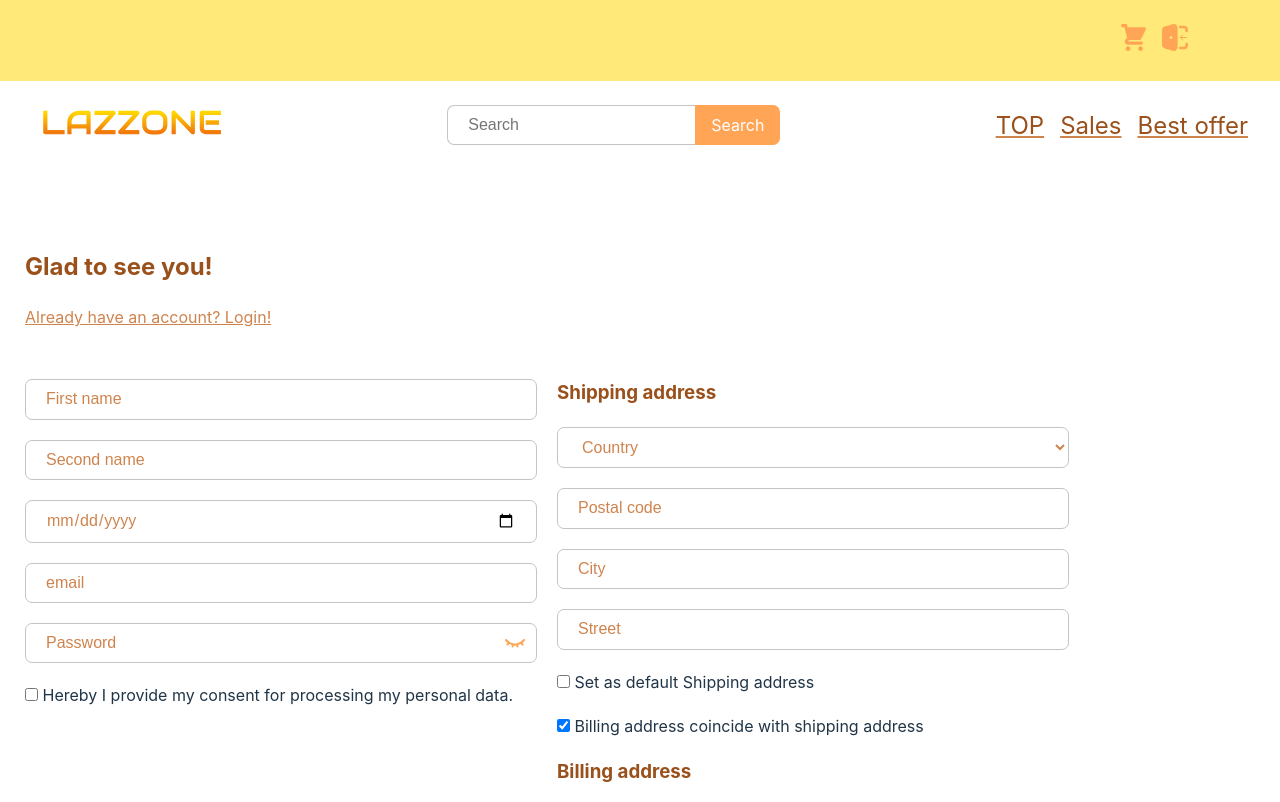
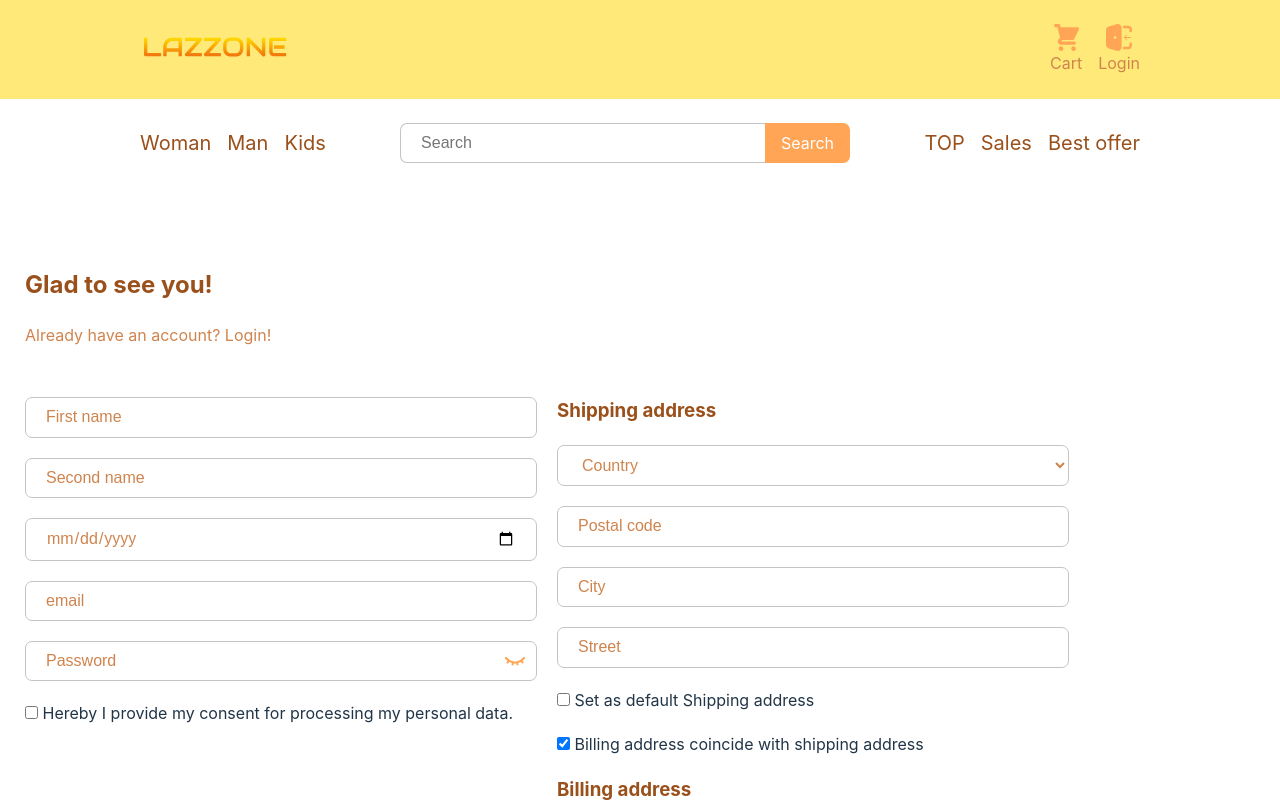
Before and after one commit to mamont79/eCommerce-Application, a React (Vite) app: page /registration in a window 1280 px wide. Shown: the top 802 px of the page. Built offline with nearby package versions, Linux system fonts and the light colour scheme.

Commit message:
feat: add adaptive header

```diff
--- /dev/null
+++ b/src/assets/burgerMenu.tsx
@@ -0,0 +1,34 @@
+export default function BurgerMenuSvg({
+  color = '#FFA555',
+}: {
+  color: string;
+}) {
+  return (
+    <svg
+      width="25"
+      height="20"
+      viewBox="0 0 20 16"
+      fill="none"
+      xmlns="http://www.w3.org/2000/svg"
+    >
+      <path
+        fillRule="evenodd"
+        clipRule="evenodd"
+        d="M0 1.33331C0 0.979697 0.15051 0.640564 0.418419 0.390519C0.686328 0.140474 1.04969 0 1.42857 0H18.5714C18.9503 0 19.3137 0.140474 19.5816 0.390519C19.8495 0.640564 20 0.979697 20 1.33331C20 1.68693 19.8495 2.02606 19.5816 2.27611C19.3137 2.52615 18.9503 2.66663 18.5714 2.66663H1.42857C1.04969 2.66663 0.686328 2.52615 0.418419 2.27611C0.15051 2.02606 0 1.68693 0 1.33331Z"
+        fill={color}
+      />
+      <path
+        fillRule="evenodd"
+        clipRule="evenodd"
+        d="M0 7.99982C0 7.6462 0.15051 7.30707 0.418419 7.05702C0.686328 6.80698 1.04969 6.6665 1.42857 6.6665H18.5714C18.9503 6.6665 19.3137 6.80698 19.5816 7.05702C19.8495 7.30707 20 7.6462 20 7.99982C20 8.35343 19.8495 8.69257 19.5816 8.94261C19.3137 9.19266 18.9503 9.33313 18.5714 9.33313H1.42857C1.04969 9.33313 0.686328 9.19266 0.418419 8.94261C0.15051 8.69257 0 8.35343 0 7.99982Z"
+        fill={color}
+      />
+      <path
+        fillRule="evenodd"
+        clipRule="evenodd"
+        d="M0 14.6668C0 14.3132 0.15051 13.9741 0.418419 13.724C0.686328 13.474 1.04969 13.3335 1.42857 13.3335H18.5714C18.9503 13.3335 19.3137 13.474 19.5816 13.724C19.8495 13.9741 20 14.3132 20 14.6668C20 15.0204 19.8495 15.3596 19.5816 15.6096C19.3137 15.8596 18.9503 16.0001 18.5714 16.0001H1.42857C1.04969 16.0001 0.686328 15.8596 0.418419 15.6096C0.15051 15.3596 0 15.0204 0 14.6668Z"
+        fill={color}
+      />
+    </svg>
+  );
+}
--- a/src/assets/lazzoneIcon.tsx
+++ b/src/assets/lazzoneIcon.tsx
@@ -1,8 +1,8 @@
 export default function LazzoneIconSvg() {
   return (
     <svg
-      width="200"
-      height="25"
+      width="150"
+      height="20"
       viewBox="0 0 215 30"
       fill="none"
       xmlns="http://www.w3.org/2000/svg"
--- /dev/null
+++ b/src/components/contentContainer/contentContainer.ts
@@ -0,0 +1,11 @@
+import { styled } from 'styled-components';
+
+export const StyledCenteredContentContainer = styled.div`
+  display: flex;
+  padding: 1.5rem 1rem;
+  align-items: center;
+  gap: 1rem;
+  justify-content: space-between;
+  max-width: 1000px;
+  margin: 0 auto;
+`;
--- a/src/components/navBar/CustomerProfileLink.tsx
+++ b/src/components/navBar/CustomerProfileLink.tsx
@@ -1,11 +1,15 @@
 import { Link } from 'react-router-dom';
 import UserIconSvg from '../../assets/userIcon';
+import { StyledMenuLinkContainer, StyledMenuLinkLabel } from './header';
 
 export function CustomerProfileLink({ isVisible }: { isVisible: boolean }) {
   if (!isVisible) return null;
   return (
     <Link to="/profile">
-      <UserIconSvg color="#FFA555" />
+      <StyledMenuLinkContainer>
+        <UserIconSvg color="#FFA555" />
+        <StyledMenuLinkLabel>Account </StyledMenuLinkLabel>
+      </StyledMenuLinkContainer>
     </Link>
   );
 }
--- a/src/components/navBar/header.ts
+++ b/src/components/navBar/header.ts
@@ -1,3 +1,4 @@
+import { Link } from 'react-router-dom';
 import styled from 'styled-components';
 
 export const StyledWraperHeader = styled.header`
@@ -7,27 +8,68 @@ export const StyledWraperHeader = styled.header`
 `;
 
 export const StyledFirstHeaderRow = styled.div`
-  display: flex;
-  justify-content: space-between;
-  flex-wrap: wrap;
-  gap: 1rem;
-  padding: 1.5rem 2rem;
   background: #ffe978;
+  width: 100%;
 `;
 
 export const StyledSecondHeaderRow = styled.div`
-  display: flex;
-  padding: 1.5rem 2rem;
-  align-items: center;
-  gap: 1rem;
-  flex-wrap: wrap;
-  justify-content: space-between;
+  width: 100%;
 `;
 
 export const StyledContainerForUserControlsLinks = styled.div`
   display: flex;
   flex-wrap: wrap;
   gap: 1rem;
+
+  @media (max-width: 768px) {
+    display: none;
+  }
+`;
+
+export const StyledMenuLinkContainer = styled.div`
+  display: flex;
+  flex-direction: column;
+  align-items: center;
+`;
+
+export const StyledMenuLinkLabel = styled.span`
+  display: flex;
+  flex-direction: column;
+  align-items: center;
+
+  @media (max-width: 768px) {
+    display: none;
+  }
+`;
+
+export const StyledBurgerDropdownContent = styled.div`
+  display: none;
+  position: absolute;
+  background-color: #ffffff;
+  box-shadow: 0px 8px 16px 0px rgba(0, 0, 0, 0.2);
+  z-index: 1;
+  min-width: 150px;
+`;
+
+export const StyledBurgerMenu = styled.div`
+  position: relative;
+  display: none;
+
+  &:hover ${StyledBurgerDropdownContent} {
+    display: block;
+  }
+
+  @media (max-width: 768px) {
+    display: inline-block;
+  }
+`;
+
+export const StyledBurgerMenuLinks = styled(Link)`
+  display: block;
+  padding: 12px 20px;
+  &:hover {
+    color: #ffa555;
+  }
 `;
 
 export const StyledTextLink = styled.p`
@@ -35,6 +77,7 @@ export const StyledTextLink = styled.p`
   white-space: nowrap;
   line-height: 35px;
   font-weight: 400;
-  font-size: 24px;
+  font-size: 20px;
   color: #9a501b;
+  margin: 0;
 `;
--- a/src/components/navBar/inputStyle.ts
+++ b/src/components/navBar/inputStyle.ts
@@ -2,13 +2,20 @@ import styled from 'styled-components';
 import { StyledBtn } from '../styledBtn';
 
 export const SearchWrapper = styled.div`
-  min-width: 280px;
+  min-width: 260px;
   display: flex;
   flex-wrap: nowrap;
+  width: 45%;
+
+  @media (max-width: 768px) {
+    width: 90%;
+    margin: 0 auto;
+  }
 `;
 
 export const SearchInput = styled.input`
   color: #cf844e;
+  width: 100%;
   font-family: Arial;
   font-size: 16px;
   padding: 10px 20px;
--- a/src/components/navBar/navigationLinks.tsx
+++ b/src/components/navBar/navigationLinks.tsx
@@ -1,28 +1,44 @@
 import { Link } from 'react-router-dom';
-import { StyledFirstHeaderRow } from './header';
+import {
+  StyledFirstHeaderRow,
+  StyledMenuLinkContainer,
+  StyledMenuLinkLabel,
+} from './header';
 import BasketSvg from '../../assets/basketIcon';
 import DoorSvg from '../../assets/doorIcon';
-import { StyledGreeting, StyledNavigation } from './style';
 import { useAppSelector } from '../../store/hooks';
 import { CustomerProfileLink } from './CustomerProfileLink';
+import LazzoneIconSvg from '../../assets/lazzoneIcon';
+import { StyledNavigation } from './style';
+import { StyledCenteredContentContainer } from '../contentContainer/contentContainer';
 
 export default function NavigationLinks() {
   const { user } = useAppSelector((state) => state.users);
-  const loginLogout = user === null ? '/login' : '/logout';
+  const [route, routeLabel] = !user
+    ? ['/login', 'Login']
+    : ['/logout', 'Logout'];
   return (
     <StyledFirstHeaderRow>
-      <StyledGreeting>
-        {user?.customer.firstName} {user?.customer.lastName}
-      </StyledGreeting>
-      <StyledNavigation>
+      <StyledCenteredContentContainer>
         <Link to="/">
-          <BasketSvg color="#FFA555" />
+          <LazzoneIconSvg />
         </Link>
-        <CustomerProfileLink isVisible={user !== null} />
-        <Link to={loginLogout}>
-          <DoorSvg color="#FFA555" />
-        </Link>
-      </StyledNavigation>
+        <StyledNavigation>
+          <Link to="/">
+            <StyledMenuLinkContainer>
+              <BasketSvg color="#FFA555" />
+              <StyledMenuLinkLabel>Cart</StyledMenuLinkLabel>
+            </StyledMenuLinkContainer>
+          </Link>
+          <CustomerProfileLink isVisible={user} />
+          <Link to={route}>
+            <StyledMenuLinkContainer>
+              <DoorSvg color="#FFA555" />
+              <StyledMenuLinkLabel>{routeLabel}</StyledMenuLinkLabel>
+            </StyledMenuLinkContainer>
+          </Link>
+        </StyledNavigation>
+      </StyledCenteredContentContainer>
     </StyledFirstHeaderRow>
   );
 }
--- a/src/components/navBar/style.ts
+++ b/src/components/navBar/style.ts
@@ -5,12 +5,6 @@ const StyledNavigation = styled.nav`
   flex-direction: row;
   justify-content: space-between;
   gap: 1rem;
-  margin: auto 60px auto auto;
 `;
 
-const StyledGreeting = styled.p`
-  color: #ffa555;
-  margin: auto auto auto 60px;
-  font-weight: 700;
-`;
-export { StyledNavigation, StyledGreeting };
+export { StyledNavigation };
--- a/src/components/navBar/userControls.tsx
+++ b/src/components/navBar/userControls.tsx
@@ -1,18 +1,45 @@
 import { Link } from 'react-router-dom';
 import {
+  StyledBurgerDropdownContent,
+  StyledBurgerMenu,
+  StyledBurgerMenuLinks,
   StyledContainerForUserControlsLinks,
   StyledSecondHeaderRow,
   StyledTextLink,
 } from './header';
-import LazzoneIconSvg from '../../assets/lazzoneIcon';
 import UserSearchInput from './userSearchInput';
+import BurgerMenuSvg from '../../assets/burgerMenu';
+import { StyledCenteredContentContainer } from '../contentContainer/contentContainer';
 
 export default function UserControls() {
   return (
     <StyledSecondHeaderRow>
-      <Link to="/">
-        <LazzoneIconSvg />
+      <StyledCenteredContentContainer>
+        <StyledBurgerMenu>
+          <BurgerMenuSvg color="#FFA555" />
+          <StyledBurgerDropdownContent>
+            <StyledBurgerMenuLinks to="/woman">Woman</StyledBurgerMenuLinks>
+            <StyledBurgerMenuLinks to="/man">Man</StyledBurgerMenuLinks>
+            <StyledBurgerMenuLinks to="/kids">Kids</StyledBurgerMenuLinks>
+            <StyledBurgerMenuLinks to="/top">TOP</StyledBurgerMenuLinks>
+            <StyledBurgerMenuLinks to="/sales">Sales</StyledBurgerMenuLinks>
+            <StyledBurgerMenuLinks to="/recommendation">
+              Best offer
+            </StyledBurgerMenuLinks>
+          </StyledBurgerDropdownContent>
+        </StyledBurgerMenu>
+
+        <StyledContainerForUserControlsLinks>
+          <Link to="/woman">
+            <StyledTextLink>Woman</StyledTextLink>
           </Link>
+          <Link to="/man">
+            <StyledTextLink>Man</StyledTextLink>
+          </Link>
+          <Link to="/kids">
+            <StyledTextLink>Kids</StyledTextLink>
+          </Link>
+        </StyledContainerForUserControlsLinks>
 
         <UserSearchInput />
 
@@ -27,6 +54,7 @@ export default function UserControls() {
             <StyledTextLink>Best offer</StyledTextLink>
           </Link>
         </StyledContainerForUserControlsLinks>
+      </StyledCenteredContentContainer>
     </StyledSecondHeaderRow>
   );
 }
--- a/src/index.css
+++ b/src/index.css
@@ -16,7 +16,7 @@
 
 a {
   color: #cf844e;
-  text-decoration: underline;
+  text-decoration: none;
   transition: all 0.5s;
 }
 a:hover {
```
Lines whose indentation alone changed are shown as unchanged.
